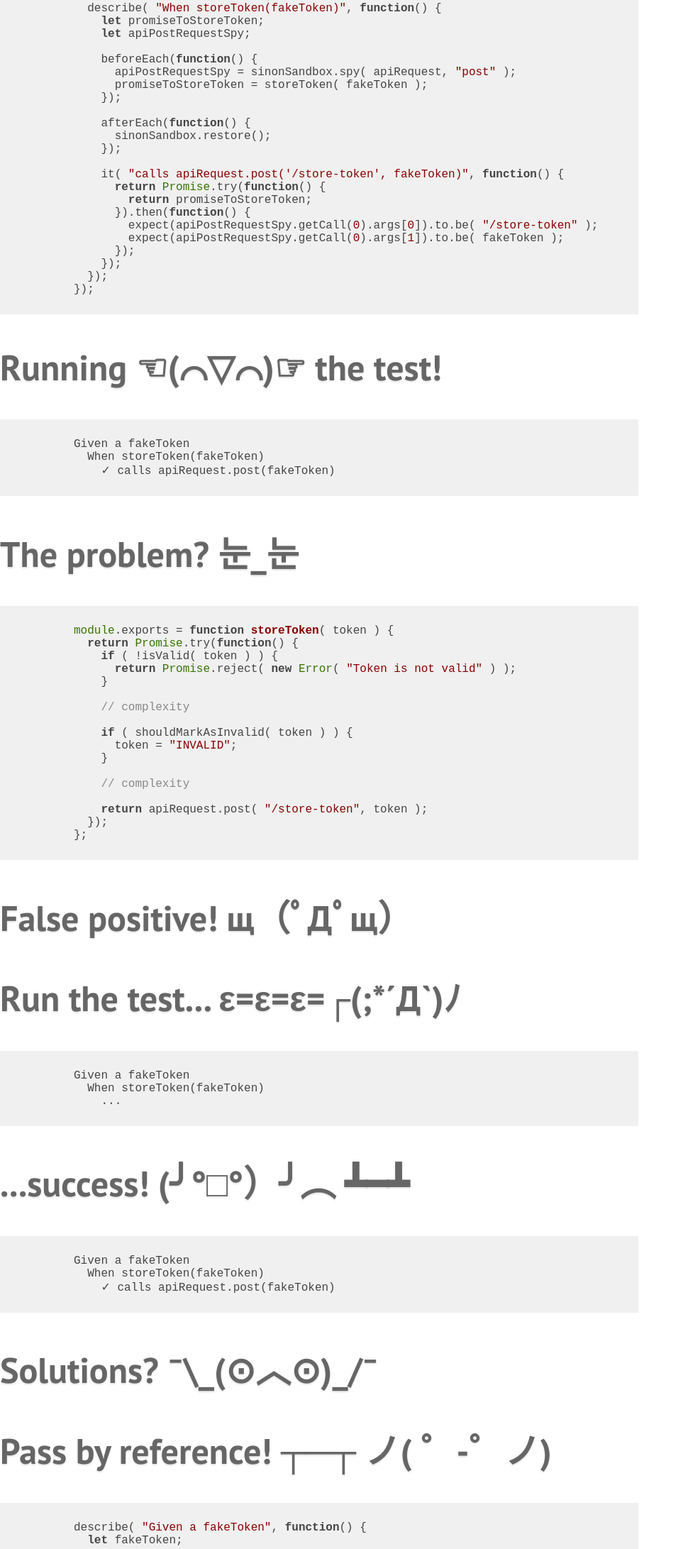
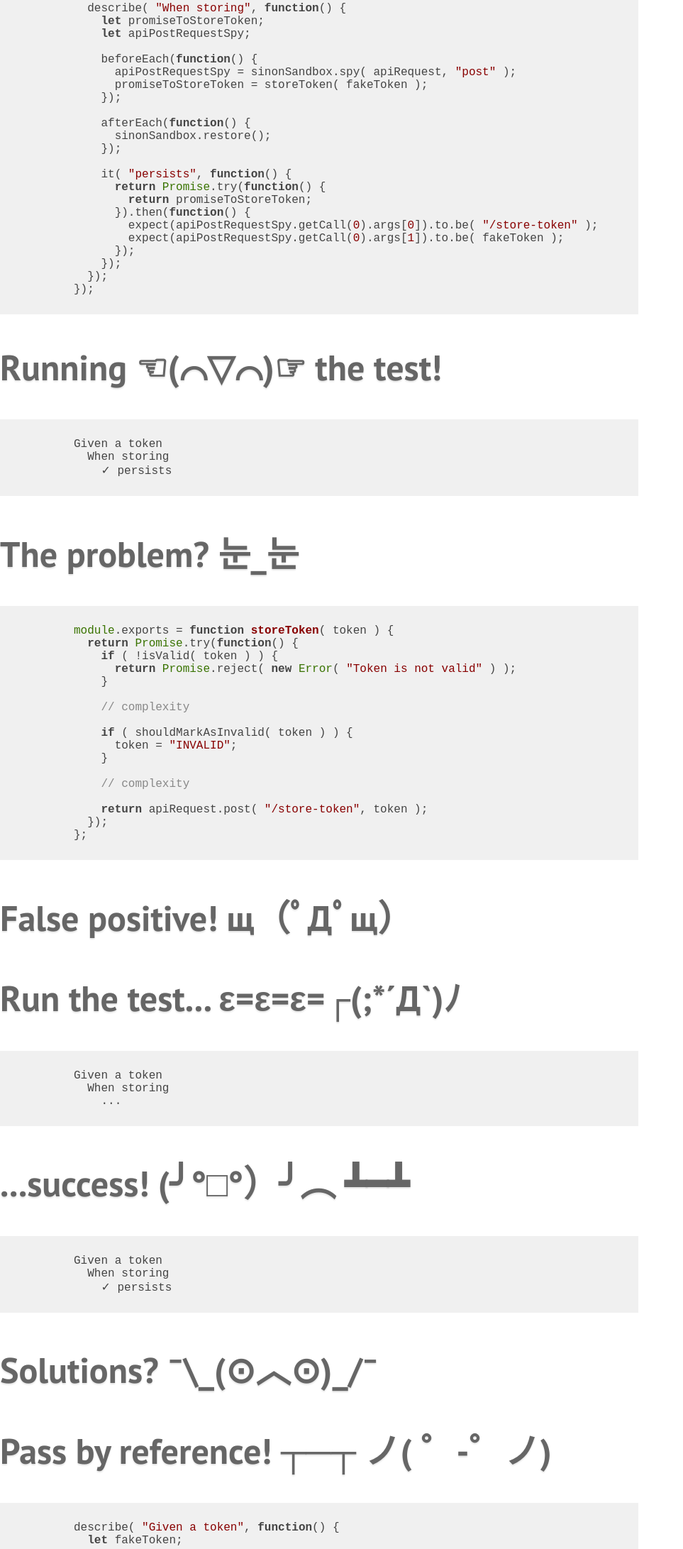
Before and after one commit to FagnerMartinsBrack/talk-mocking-and-false-positives, a plain HTML site: page presentation/index.html in a window 1280 px wide. Shown: the part 1209-3392 px from the top of the page at 71% size, without its empty margins (0-963 px from the left). Drawn offline with Linux system fonts and the light colour scheme; a script that the page names is missing; files whose address does not match are found by name.

Commit message:
Write better BDD with Given-When-Then

```diff
--- a/presentation/index.html
+++ b/presentation/index.html
@@ -83,14 +83,14 @@
       >
         <h2 class="secondary-header">Writing the test! ヽ(´▽`)/</h2>
         <pre><code class="javascript">
-          describe( "Given a fakeToken", function() {
+          describe( "Given a token", function() {
             let fakeToken;
 
             beforeEach(function() {
               fakeToken = "INVALID"
             });
 
-            describe( "When storeToken(fakeToken)", function() {
+            describe( "When storing", function() {
               let promiseToStoreToken;
               let apiPostRequestSpy;
 
@@ -103,7 +103,7 @@
                 sinonSandbox.restore();
               });
 
-              it( "calls apiRequest.post('/store-token', fakeToken)", function() {
+              it( "persists", function() {
                 return Promise.try(function() {
                   return promiseToStoreToken;
                 }).then(function() {
@@ -124,9 +124,9 @@
       >
         <h2 class="secondary-header">Running ☜(⌒▽⌒)☞ the test!</h2>
         <pre><code class="nohighlight hljs">
-          Given a fakeToken
-            When storeToken(fakeToken)
-              ✓ calls apiRequest.post(fakeToken)
+          Given a token
+            When storing
+              ✓ persists
         </code></pre>
       </div>
       <div
@@ -179,8 +179,8 @@
       >
         <h2 class="secondary-header">Run the test... ε=ε=ε=┌(;*´Д`)ﾉ</h2>
         <pre><code class="nohighlight hljs">
-          Given a fakeToken
-            When storeToken(fakeToken)
+          Given a token
+            When storing
               ...
         </code></pre>
       </div>
@@ -193,9 +193,9 @@
       >
         <h2 class="secondary-header">...success! (╯°□°）╯︵ ┻━┻</h2>
         <pre><code class="nohighlight hljs">
-          Given a fakeToken
-            When storeToken(fakeToken)
-              ✓ calls apiRequest.post(fakeToken)
+          Given a token
+            When storing
+              ✓ persists
         </code></pre>
       </div>
       <div
@@ -218,7 +218,7 @@
       >
         <h2 class="secondary-header">Pass by reference! ┬─┬﻿ ノ( ゜-゜ノ)</h2>
         <pre><code class="javascript">
-          describe( "Given a fakeToken", function() {
+          describe( "Given a token", function() {
             let fakeToken;
 
             beforeEach(function() {
@@ -227,7 +227,7 @@
               // fakeToken = "INVALID"
             });
 
-            describe( "When storeToken(fakeToken)", function() {
+            describe( "When storing", function() {
               let promiseToStoreToken;
               let apiPostRequestSpy;
 
@@ -240,7 +240,7 @@
                 sinonSandbox.restore();
               });
 
-              it( "calls apiRequest.post(fakeToken)", function() {
+              it( "persists", function() {
                 return Promise.try(function() {
                   return promiseToStoreToken;
                 }).then(function() {
@@ -264,14 +264,14 @@
         <h2 class="secondary-header">Triangulation? ٩◔̯◔۶</h2>
         <pre><code class="javascript">
           ["SOME", "RANDOM", "STRINGS"].forEach(function( randomString ) {
-            describe( `Given '${randomString}'`, function() {
+            describe( `Given the token '${randomString}'`, function() {
               let fakeToken;
 
               beforeEach(function() {
                 fakeToken = randomString
               });
 
-              describe( `When storeToken('${randomString}')`, function() {
+              describe( `When storing '${randomString}'`, function() {
                 let promiseToStoreToken;
                 let apiPostRequestSpy;
 
@@ -284,7 +284,7 @@
                   sinonSandbox.restore();
                 });
 
-                it( `calls apiRequest.post('${randomString}')`, function() {
+                it( "persist", function() {
                   return Promise.try(function() {
                     return promiseToStoreToken;
                   }).then(function() {
```
Also changed, not shown: app/test/token/store-token-generative.spec.js (+4 -4 lines), app/test/token/store-token.spec.js (+3 -3 lines).
